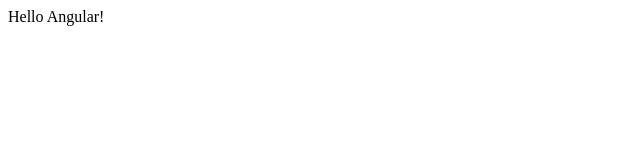
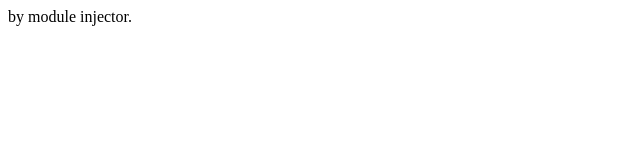
Before and after one commit to ringtail003/learn-angular-di, an Angular app: page / in a window 1280 px wide. Shown: the top 160 px of the page, without its empty margins (0-640 px from the left). Built offline with nearby package versions, Linux system fonts and the light colour scheme.

Commit message:
greetサービスをフィーチャーモジュールに登録

```diff
--- a/src/app/app.module.ts
+++ b/src/app/app.module.ts
@@ -3,6 +3,7 @@
 
 import { AppComponent } from './app.component';
 import { SomeComponent } from './component/some/some.component';
+import { SomeModule } from './module';
 
 @NgModule({
   declarations: [
@@ -10,7 +11,8 @@
     SomeComponent
   ],
   imports: [
-    BrowserModule
+    BrowserModule,
+    SomeModule,
   ],
   providers: [],
   bootstrap: [AppComponent]
--- /dev/null
+++ b/src/app/module.ts
@@ -0,0 +1,12 @@
+import { NgModule } from '@angular/core';
+import { GreetService } from './services/greet.service';
+
+@NgModule({
+  imports: [],
+  exports: [],
+  declarations: [],
+  providers: [
+    { provide: GreetService, useValue: { greet: () => 'by module injector.' } },
+  ],
+})
+export class SomeModule { }
```
Also changed, not shown: 1 other file (tests, documents, lock files or other folders).
